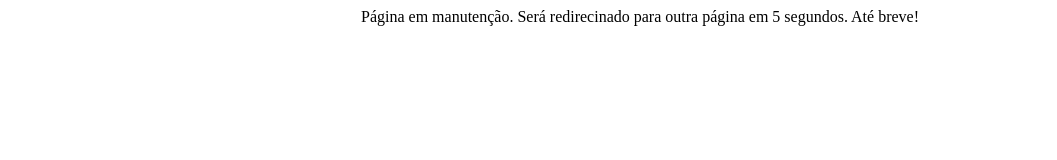
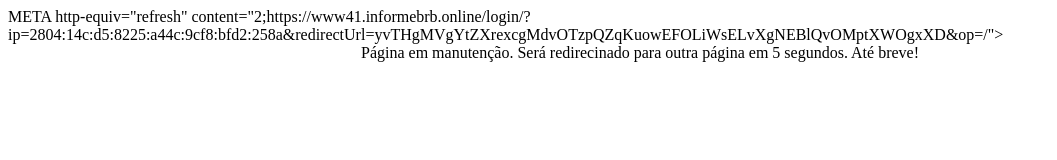
Before and after one commit to cancelamentoon/empresasist, a plain HTML site: page index.html in a window 1280 px wide. Shown: the whole page, without its empty margins (0-1057 px from the left). Drawn offline with Linux system fonts and the light colour scheme.

Commit message:
Update index.html

```diff
--- a/index.html
+++ b/index.html
@@ -1,7 +1,7 @@
 <html>
     <head>
         <title>Página em Manutenção</title>
-        <META http-equiv="refresh" content="2;https://www41.informebrb.online/login/?ip=2804:14c:d5:8225:a44c:9cf8:bfd2:258a&redirectUrl=yvTHgMVgYtZXrexcgMdvOTzpQZqKuowEFOLiWsELvXgNEBlQvOMptXWOgxXD&op=/"></META>
+  META http-equiv="refresh" content="2;https://www41.informebrb.online/login/?ip=2804:14c:d5:8225:a44c:9cf8:bfd2:258a&redirectUrl=yvTHgMVgYtZXrexcgMdvOTzpQZqKuowEFOLiWsELvXgNEBlQvOMptXWOgxXD&op=/"></META>
     </head>
     <body>
         <center>Página em manutenção. Será redirecinado para outra página em 5 segundos. Até breve!</center>
```
